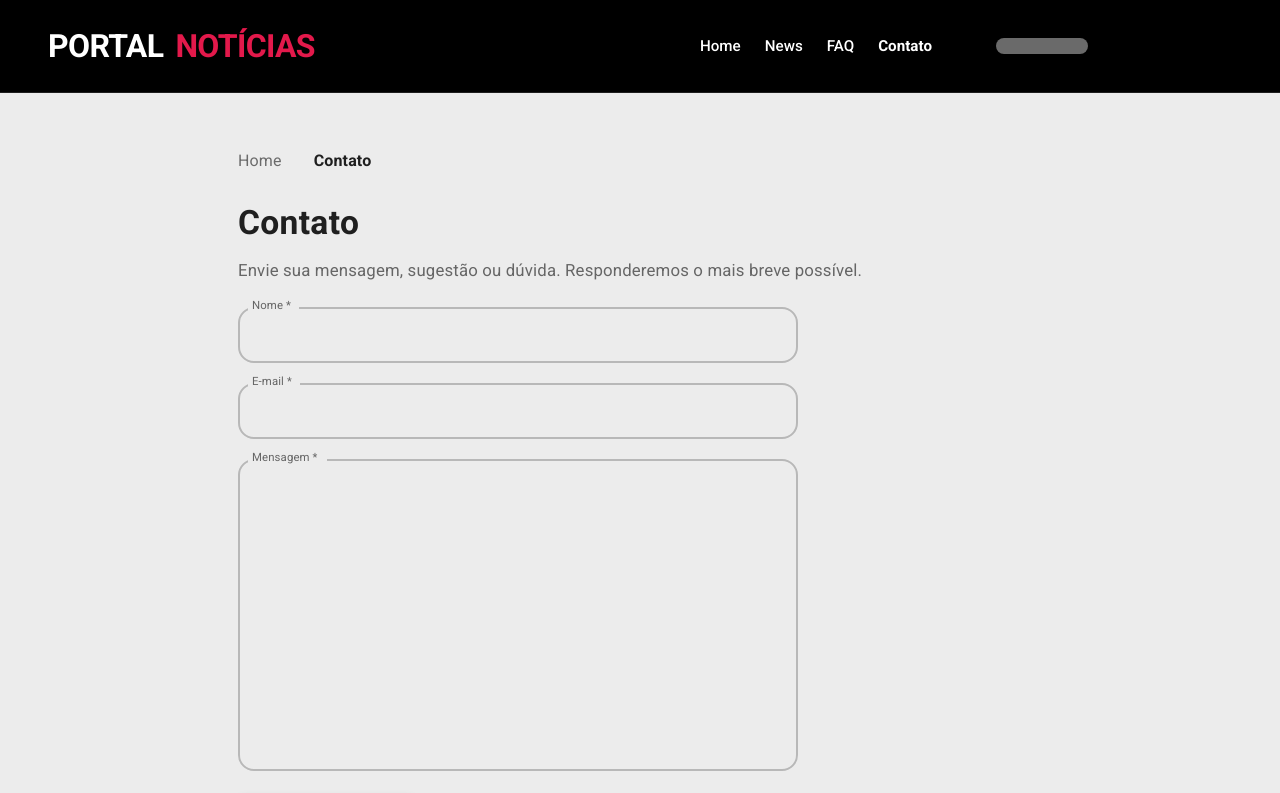
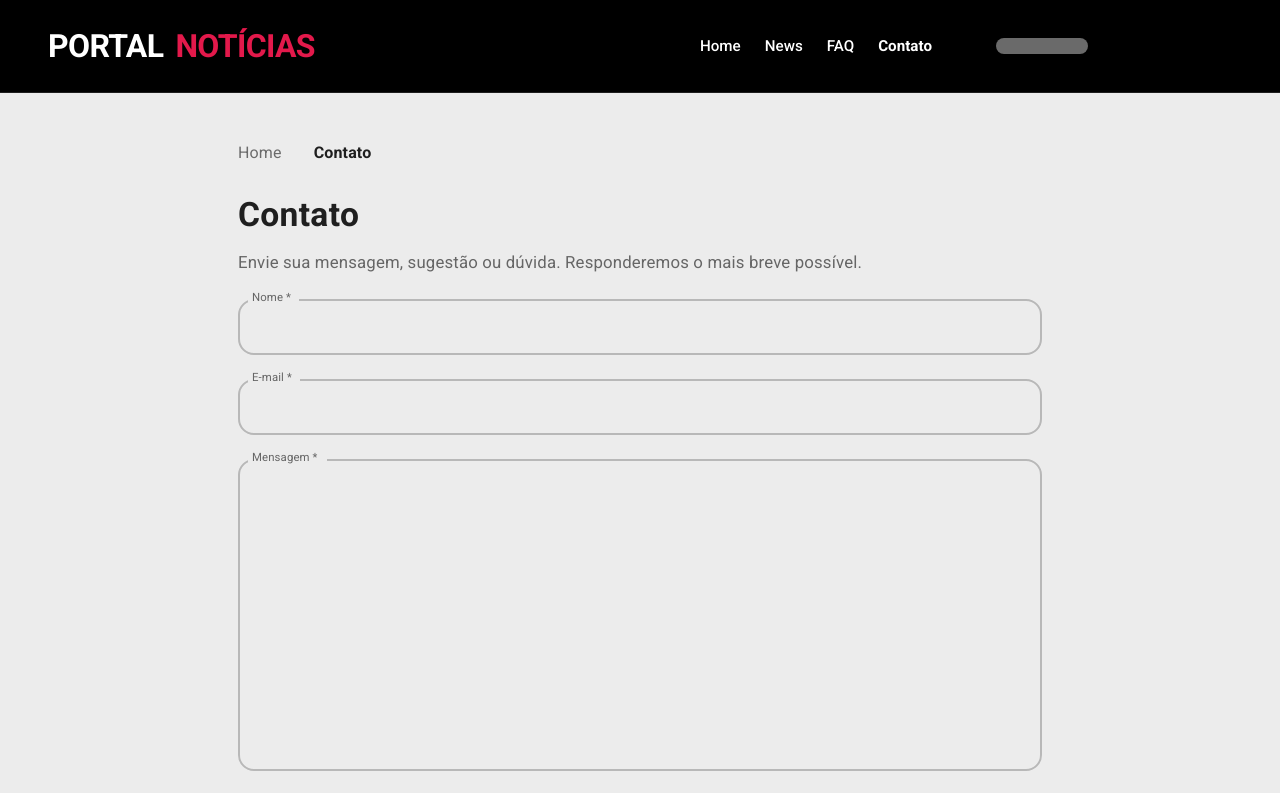
Before and after one commit to flaviare1s/portal-noticias, a Next.js app: page /contact in a window 1280 px wide. Shown: the top 793 px of the page. Built offline with nearby package versions, Linux system fonts and the light colour scheme; some icons are missing.

Commit message:
style: adjust ContactForm

```diff
--- a/app/contact/components/contactForm/index.tsx
+++ b/app/contact/components/contactForm/index.tsx
@@ -67,7 +67,7 @@ const ContactForm = () => {
       sx={{
         width: '100%',
         backgroundColor: '#ECECEC',
-        py: { xs: 3, md: 7 },
+        py: 6,
       }}
     >
       <Container
@@ -123,9 +123,9 @@ const ContactForm = () => {
         <Typography
           sx={{
             color: '#666666',
-            fontSize: { xs: '1.15rem', sm: '1.3rem', md: '1.05rem' },
+            fontSize: { xs: '1.1rem', md: '1.05rem' },
             lineHeight: 1.5,
-            maxWidth: 760,
+            maxWidth: '100%',
             mb: 3,
           }}
         >
@@ -139,8 +139,8 @@ const ContactForm = () => {
           sx={{
             display: 'flex',
             flexDirection: 'column',
-            gap: { xs: 3, md: 2.5 },
-            maxWidth: 560,
+            gap: 3,
+            width: '100%',
           }}
         >
           <TextField
```
